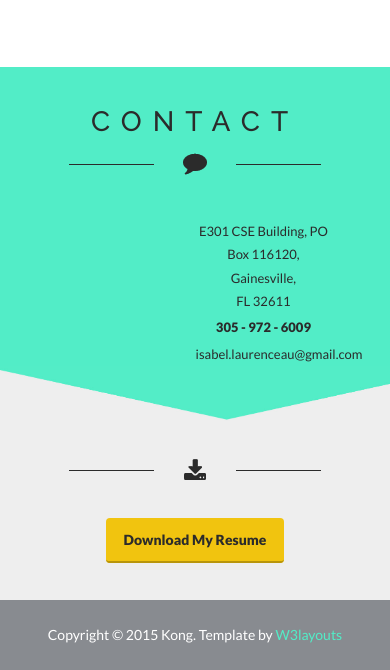
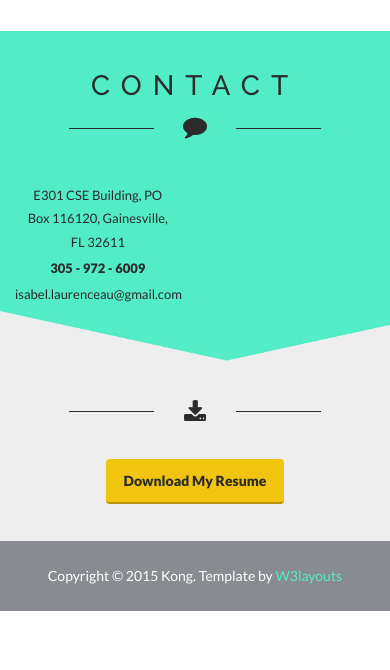
Before and after one commit to isalau/isalau.github.io, a plain HTML site: page index.html in a window 390 px wide. Shown: the part 4042-4712 px from the top of the page. After the commit the page ends 4653 px from the top, so only its background shows below. Drawn offline with nearby package versions, Linux system fonts and the light colour scheme.

Commit message:
more fixes

```diff
--- a/index.html
+++ b/index.html
@@ -104,8 +104,6 @@ License URL: http://creativecommons.org/licenses/by/3.0/
 
 </nav>
 </div>
-
-
 <!-- 	<div class="menu_box_list">
 		<ul>
 			<li><a class="scroll" href="#home"><span>home</span></a></li>
@@ -702,10 +700,9 @@ License URL: http://creativecommons.org/licenses/by/3.0/
 			<div class="strip text-center"><img src="images/con1.png" alt=" "/></div>
 		</div>
 		<div class="contact-grids">
-			<div class="col-md-4 contact-left"></div>
+			<!-- <div class="col-md-4 contact-left"></div> -->
 			<!-- <div class="col-md-3 contact-left"></div> -->
-			<div class="col-md-4 contact-left">
-
+			<div class="col-4 offset-4 contact-left">
 				<!-- <h3>Information</h3> -->
 				<!-- <div class="stripb"></div> -->
 				<ul>
```
Also changed, not shown: images/trafficstop_logo.png, images/voiceing.png.
